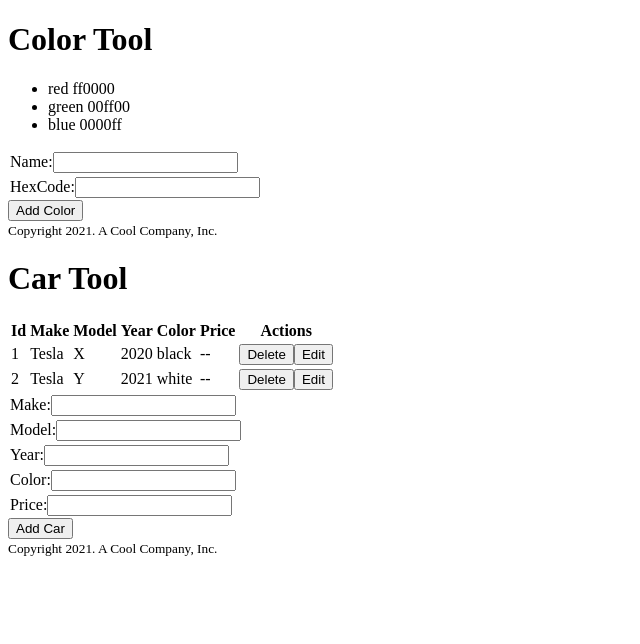
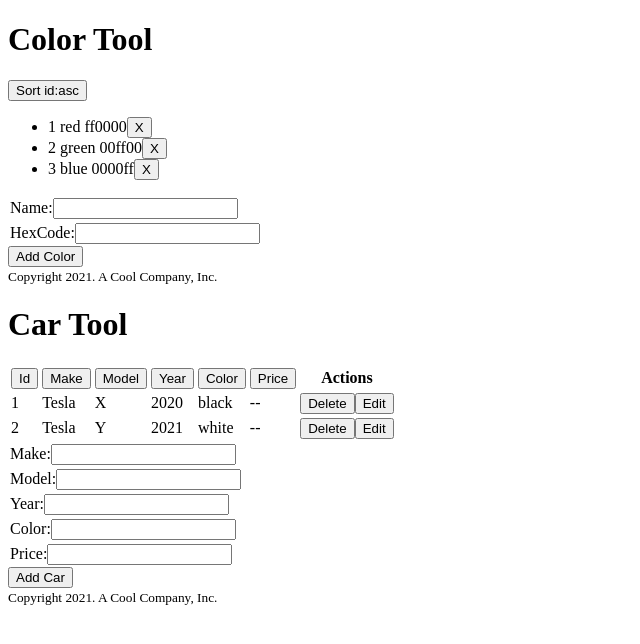
Before and after one commit to Siqi-Du/bootcamp-exercises, a React (Create React App) app: page / in a window 1280 px wide. Shown: the top 644 px of the page, without its empty margins (0-640 px from the left). Built offline with nearby package versions, Linux system fonts and the light colour scheme.

Commit message:
ex14: useSortedList, sort by column

```diff
--- a/src/components/CarTable.js
+++ b/src/components/CarTable.js
@@ -2,13 +2,26 @@ import { CarViewRow } from './CarViewRow';
 import { CarEditRow } from './CarEditRow';
 
 const isEmpty = arr => !Array.isArray(arr) || arr.length === 0;
-
+const cols = [
+  ['Id', 'id'],
+  ['Make', 'make'],
+  ['Model', 'model'],
+  ['Year', 'year'],
+  ['Color', 'color'],
+  ['Price', 'price'],
+]
 export const CarTable = (props) => {
   // pass props accross 2 level of components
   // directly call in return cause these 2 fn() is the same
   /* const onDeleteCar = (carToDelete) => {
     props.onDeleteCar(carToDelete.id);
   }; */
+  const sortDirectionIndicator = sortCol => {
+    if (sortCol === props.sortCol){
+      return props.sortDir === 'asc' ? 'v' : '^';
+    }
+    return '';
+  }
 
   return (
     <table>
@@ -17,12 +30,13 @@ export const CarTable = (props) => {
           ? <tr><th>No Cars</th></tr>
           :
           <tr>
-            <th>Id</th>
-            <th>Make</th>
-            <th>Model</th>
-            <th>Year</th>
-            <th>Color</th>
-            <th>Price</th>
+            {cols.map(([header, field]) =>
+              <th key={field}>
+                <button type="button" onClick={() => props.onSortCars(field)}>
+                  {header}{sortDirectionIndicator(field)}
+                </button>
+              </th>
+            )}
             <th>Actions</th>
           </tr>}
         </thead>
--- a/src/components/CarTool.js
+++ b/src/components/CarTool.js
@@ -1,9 +1,9 @@
 import { useState } from 'react';
-import { useList } from '../hooks/useList';
 import { ToolHeader } from './ToolHeader';
 import { ToolFooter } from './ToolFooter';
 import { CarTable } from './CarTable';
 import { CarForm } from './CarForm';
+import { useSortedList, SORT_ASC, SORT_DESC } from '../hooks/useSordtedList';
 
 export const CarTool = (props) => {
 
@@ -20,7 +20,10 @@ export const CarTool = (props) => {
   //     </tr>
   // )});
 
-  const [ cars, appendCar, replaceCar, removeCar ] = useList([...props.cars]);
+  const [
+    sortedCars, appendCar, replaceCar, removeCar,
+    sortCol, setSortCol, sortDir, setSortDir,
+  ] = useSortedList([...props.cars]);
 
   // use an id to indicate which row to edit
   const [ editCarId, setEditCarId ] = useState(-1);
@@ -50,11 +53,32 @@ export const CarTool = (props) => {
     setEditCarId(-1);
   };
 
+  // 注意sort的逻辑 每一列都是单独的sort，当按这一列sort时无需记住其他列之前的sortDir
+  const sortCars = col => {
+    // 如果换列了，默认asc
+    if(col !== sortCol){
+      setSortCol(col);
+      setSortDir(SORT_ASC);
+    } else {
+      setSortDir(sortDir === SORT_ASC ? SORT_DESC : SORT_ASC);
+    }
+  };
+
   return (
     <>
       <ToolHeader headerText="Car Tool" />
       {/* prefix eventHandlers with 'on', assigned fn() not use 'on' */}
-      <CarTable cars={cars} onDeleteCar={deleteCar} editCarId={editCarId} onEditCar={editCar} onCancelCar={cancelCar} onSaveCar={saveCar} />
+      <CarTable
+        cars={sortedCars}
+        onDeleteCar={deleteCar}
+        editCarId={editCarId}
+        onEditCar={editCar}
+        onCancelCar={cancelCar}
+        onSaveCar={saveCar}
+        onSortCars={sortCars}
+        sortCol={sortCol}
+        sortDir={sortDir}
+      />
       <CarForm buttonText="Add Car" onSubmitCar={addCar} />
       <ToolFooter />
     </>
--- a/src/components/CarViewRow.js
+++ b/src/components/CarViewRow.js
@@ -16,7 +16,7 @@ export const CarViewRow = props => {
       <td>{props.car.color}</td>
       <td>{props.car.price}</td>
       <td>
-        {/* onClick={props.onDeleteCar(props.car.id)} ==> NO!!!
+        {/* onClick={props.onDeleteCar(props.car.id)} ==> NO!!! calling on render
         cannot write fn() code here: onClick expects a fn(), but the inline fn() will perform a delete action on render,
         we have to use a inline fn() here: onClick={() => props.onDeleteCar(props.car.id)} */}
         <button type="button" onClick={deleteCar}>Delete</button>
--- a/src/components/ColorList.js
+++ b/src/components/ColorList.js
@@ -8,7 +8,8 @@ export const ColorList = props => {
           ? <li>No Colors</li>
           : props.colors.map(color =>
           <li key={color.id}>
-            {color.name} {color.hexcode}
+            {color.id} {color.name} {color.hexcode}
+            <button type="button" onClick={() => props.onDeleteColor(color.id)}>X</button>
           </li>)}
       </ul>
   );
--- a/src/components/ColorTool.js
+++ b/src/components/ColorTool.js
@@ -1,4 +1,4 @@
-import { useList } from '../hooks/useList';
+import { useSortedList, SORT_ASC, SORT_DESC } from '../hooks/useSordtedList';
 import { ToolHeader } from './ToolHeader';
 import { ToolFooter } from './ToolFooter';
 import { ColorList } from './ColorList';
@@ -49,13 +49,29 @@ export const ColorTool = (props) => {
   // colorForm has the initial value: { name: '', hexcode: ''}
 
   // mapr a copy of colors array to state
-  const [ colors, addColor ] = useList([...props.colors]);
+  // use , to skip replaceColor
+  const [
+    sortedColors, appendColor, , deleteColor,
+    sortCol, setSortCol, sortDir, setSortDir
+  ] = useSortedList([...props.colors], 'id', SORT_ASC);
+
+  const sortColors = () => {
+    if(sortCol === 'name' && sortDir === SORT_DESC){
+      setSortCol('id');
+      setSortDir(SORT_ASC);
+    } else if (sortCol === 'id') {
+      setSortCol('name');
+    } else {
+      setSortDir(SORT_DESC);
+    }
+  };
 
   return (
     <>
       <ToolHeader headerText="Color Tool" />
-      <ColorList colors={colors} />
-      <ColorForm buttonText="Add Color" onSubmitColor={addColor} />
+      <button type="button" onClick={sortColors}>Sort {sortCol}:{sortDir}</button>
+      <ColorList colors={sortedColors} onDeleteColor={deleteColor} />
+      <ColorForm buttonText="Add Color" onSubmitColor={appendColor} />
       <ToolFooter />
       {/* <ToolHeader headerText={100} />  --> for propTypes */}
 
--- a/src/hooks/useList.js
+++ b/src/hooks/useList.js
@@ -2,6 +2,7 @@ import { useState } from 'react';
 
 // custome hook to manage a list
 // reusable stateful logic
+// the change to state should be only in hook
 export const useList = initialItems => {
   const [ items, setItems ] = useState(initialItems);
 
@@ -33,7 +34,7 @@ export const useList = initialItems => {
   const removeItem = (itemId) => {
     // filter: if the element exist in the array, return true and keep this item
     // filter produce a new array
-    setItems(items.filter(i => i.id != itemId));
+    setItems(items.filter(i => i.id !== itemId));
   };
 
   return [ items, appendItem, replaceItem, removeItem];
--- /dev/null
+++ b/src/hooks/useSordtedList.js
@@ -0,0 +1,38 @@
+import { useState } from 'react';
+import { useList } from './useList';
+
+export const SORT_ASC = 'asc';
+export const SORT_DESC = 'desc';
+
+const defaultSortItems = (unsortedItems, sortCol, sortDir) => {
+  const items = [ ...unsortedItems ];
+  return items.sort((a, b) => {
+
+    if(a[sortCol] < b[sortCol]){
+      return sortDir === SORT_ASC? -1 : 1;
+    }
+
+    if(a[sortCol] > b[sortCol]){
+      return sortDir === SORT_ASC? 1 : -1;
+    }
+
+    return 0;
+  });
+};
+
+export const useSortedList = (
+  initialItems, initialColumn, initialDirection, sortItems = defaultSortItems) => {
+
+  const [ items, appendItem, replaceItem, removeItem ] = useList(initialItems);
+
+  const [ sortCol, setSortCol ] = useState(initialColumn);
+  const [ sortDir, setSortDir ] = useState(initialDirection);
+
+
+  return  [
+    sortItems(items, sortCol, sortDir),
+    appendItem, replaceItem, removeItem,
+    sortCol, setSortCol,
+    sortDir, setSortDir,
+  ];
+}
```
